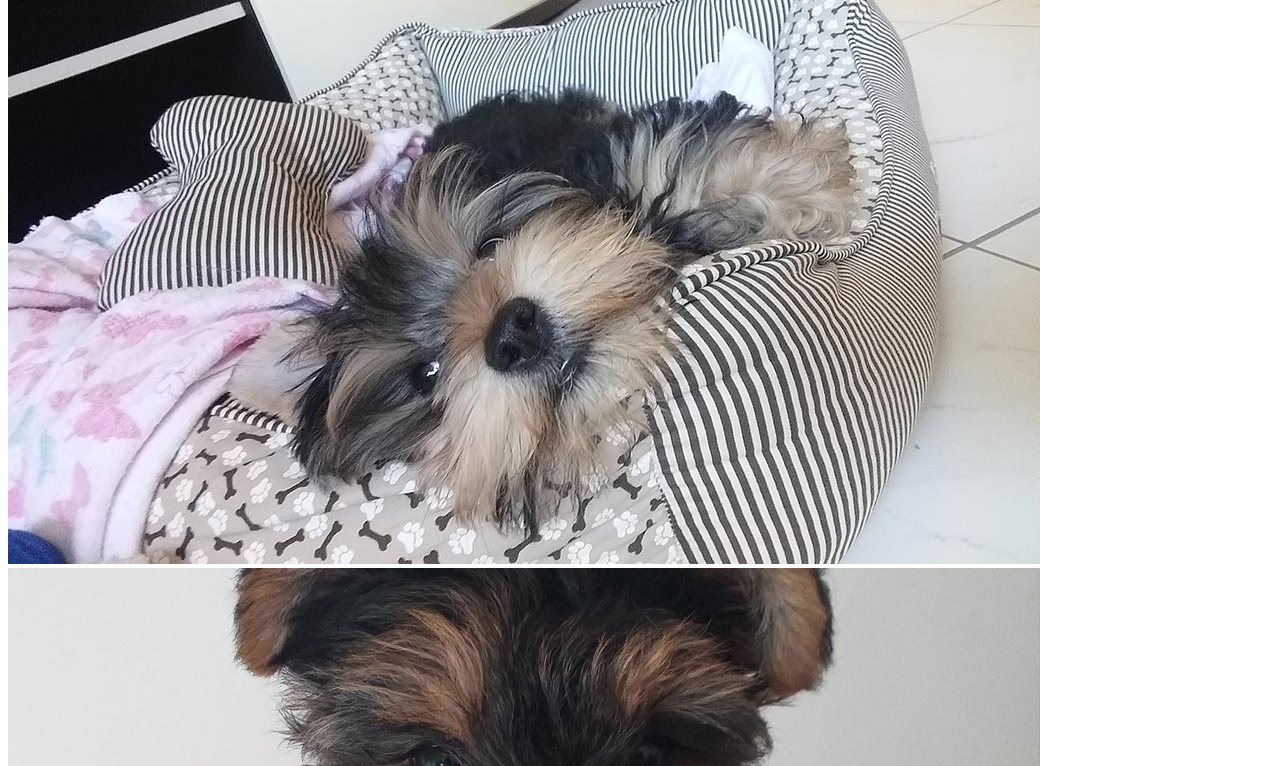
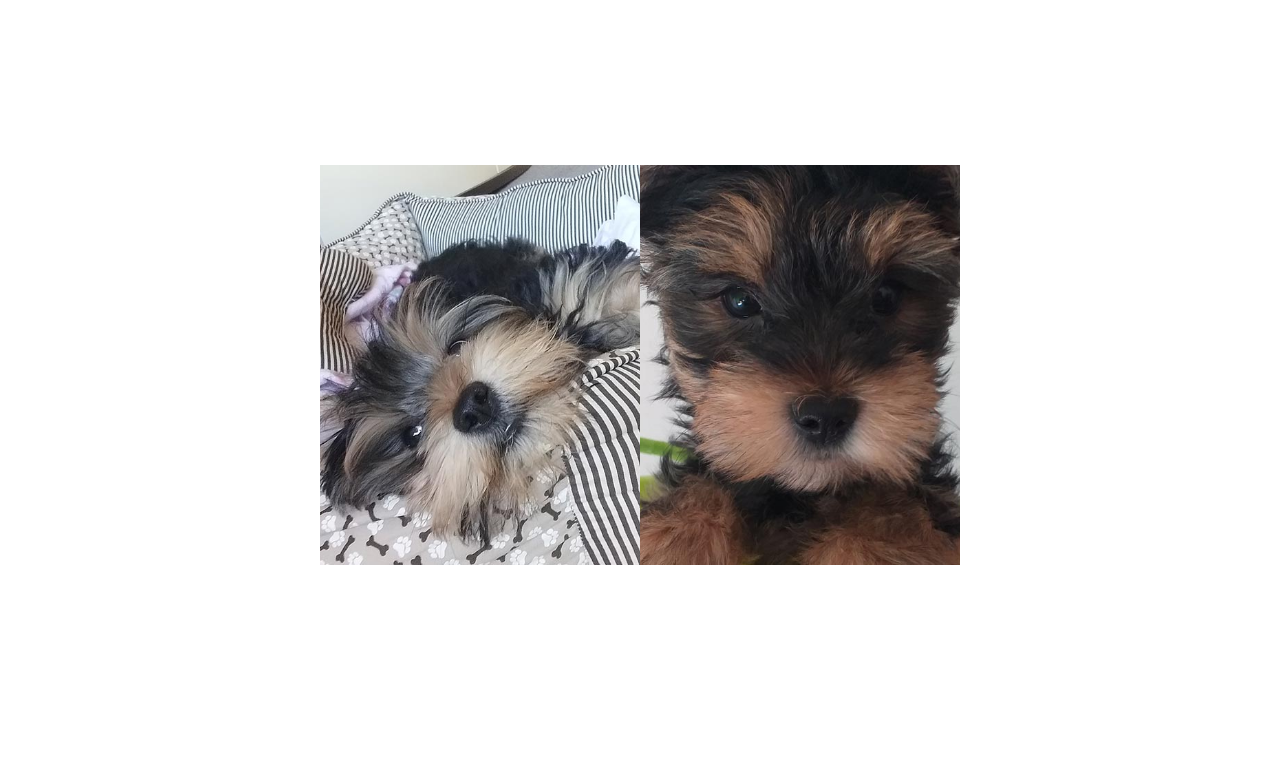
Before and after one commit to anapaulafelic/slider, a plain HTML site: page index.html in a window 1280 px wide. Shown: the part 151-917 px from the top of the page. After the commit the page ends 800 px from the top, so only its background shows below. Drawn offline with Linux system fonts and the light colour scheme; the site is published under a folder, as on GitHub Pages, so addresses that start at the root find nothing.

Commit message:
add rota css

```diff
--- a/index.html
+++ b/index.html
@@ -4,7 +4,7 @@
   <meta charset="UTF-8">
   <meta http-equiv="X-UA-Compatible" content="IE=edge">
   <meta name="viewport" content="width=device-width, initial-scale=1.0">
-  <link rel="stylesheet" href="/assets/css/slider.css">
+  <link rel="stylesheet" href="assets/css/slider.css">
   <link rel="preconnect" href="https://fonts.gstatic.com">
 <link href="https://fonts.googleapis.com/css2?family=Roboto:wght@300;500&display=swap" rel="stylesheet">
   <title>Criando um Carousel</title>
```
